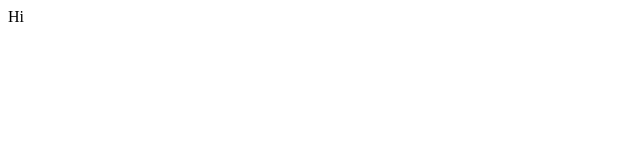
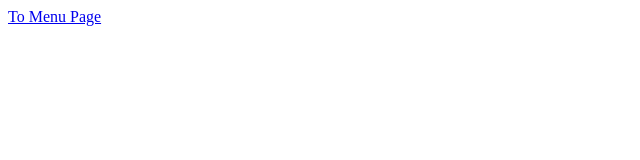
Before and after one commit to nwils000/restaurant-menu-site, a React (Vite) app: page / in a window 1280 px wide. Shown: the top 160 px of the page, without its empty margins (0-640 px from the left). Built offline with nearby package versions, Linux system fonts and the light colour scheme.

Commit message:
added link to the menu page

```diff
--- a/src/components/App.jsx
+++ b/src/components/App.jsx
@@ -1,3 +1,9 @@
+import { Link } from 'react-router-dom';
+
 export default function App() {
-  return <div>Hi</div>;
+  return (
+    <div>
+      <Link to="/menu">To Menu Page</Link>
+    </div>
+  );
 }
--- /dev/null
+++ b/src/components/MenuPage.jsx
@@ -0,0 +1,3 @@
+export default function MenuPage() {
+  return <div>MenuPage</div>;
+}
--- a/src/main.jsx
+++ b/src/main.jsx
@@ -1,5 +1,6 @@
 import ReactDOM from 'react-dom/client';
 import App from './components/App';
+import MenuPage from './components/MenuPage';
 import { createBrowserRouter, RouterProvider } from 'react-router-dom';
 
 const router = createBrowserRouter([
@@ -7,6 +8,10 @@ const router = createBrowserRouter([
     path: '/',
     element: <App />,
   },
+  {
+    path: '/menu',
+    element: <MenuPage />,
+  },
 ]);
 
 ReactDOM.createRoot(document.getElementById('root')).render(
```
